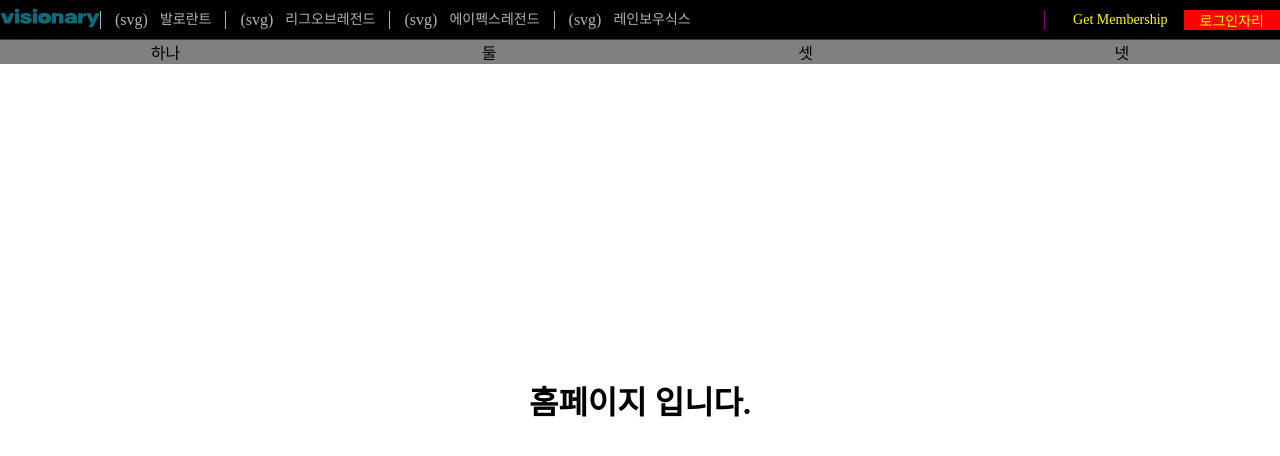
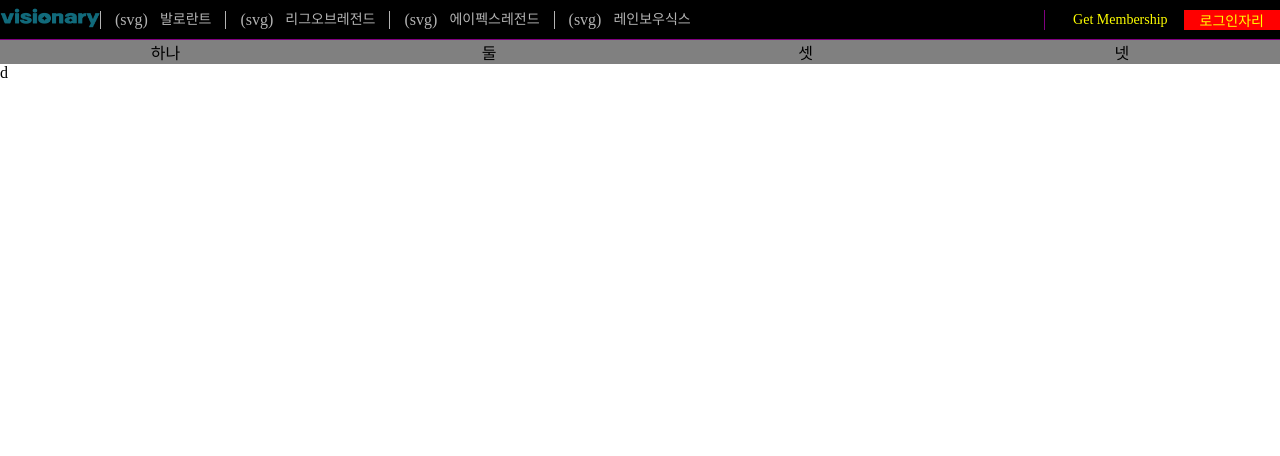
Before and after one commit to PossumCircus/Visionary, a React (Create React App) app: page / in a window 1280 px wide. Shown: the top 456 px of the page. Built offline with nearby package versions, Linux system fonts and the light colour scheme; no server answers.

Commit message:
feat/#5/layout
layout 브랜치 분기 및 axios 도입

```diff
--- a/package.json
+++ b/package.json
@@ -6,6 +6,7 @@
     "@testing-library/jest-dom": "^5.17.0",
     "@testing-library/react": "^13.4.0",
     "@testing-library/user-event": "^13.5.0",
+    "axios": "^1.6.7",
     "react": "^18.2.0",
     "react-dom": "^18.2.0",
     "react-router-dom": "^6.21.3",
--- a/src/components/Home/HomeCompo.jsx
+++ b/src/components/Home/HomeCompo.jsx
@@ -58,11 +58,20 @@
 // export default HomeCompo;
 
 import styles from './Home.module.scss';
+import axios from 'axios'
+const api_key = process.env.REACT_APP_API_KEY
+const platform_id = 'asia'
 
 function HomeCompo() {
+  const data = axios.get(`https://${platform_id}.api.riotgames.com/lol/summoner/v4/summoners/by-name/HideOnBush?api_key=${api_key}`, {
+    withCredentials: true,
+  },).then(res => console.log(res))
+
   return (
     <>
-      <h1 className={styles.container}>홈페이지 입니다.</h1>
+      <div>
+       d
+      </div>
     </>
 
   );
--- /dev/null
+++ b/src/components/Layout/StatusSearchBar/StatusSearchBarCompo.jsx
@@ -0,0 +1,11 @@
+import React from "react";
+
+export default function StatusSearchBar({user}) {
+    return (
+        <>
+        <div>
+            <h1>{user}</h1>
+        </div>
+        </>
+    )
+}
--- a/src/pages/Layout.jsx
+++ b/src/pages/Layout.jsx
@@ -1,12 +1,14 @@
 import React from "react";
 import Nav from "../components/Layout/Nav/Nav";
 import Header from "../components/Layout/Header/Header";
+import StatusSearchBar from "../components/Layout/StatusSearchBar/StatusSearchBarCompo";
 
 function Layout({ children }) {
     return (
         <>
             <Header />
             <Nav />
+            <StatusSearchBar/>
             {children}
         </>
     )
```
Also changed, not shown: 2 other files (tests, documents, lock files or other folders).
